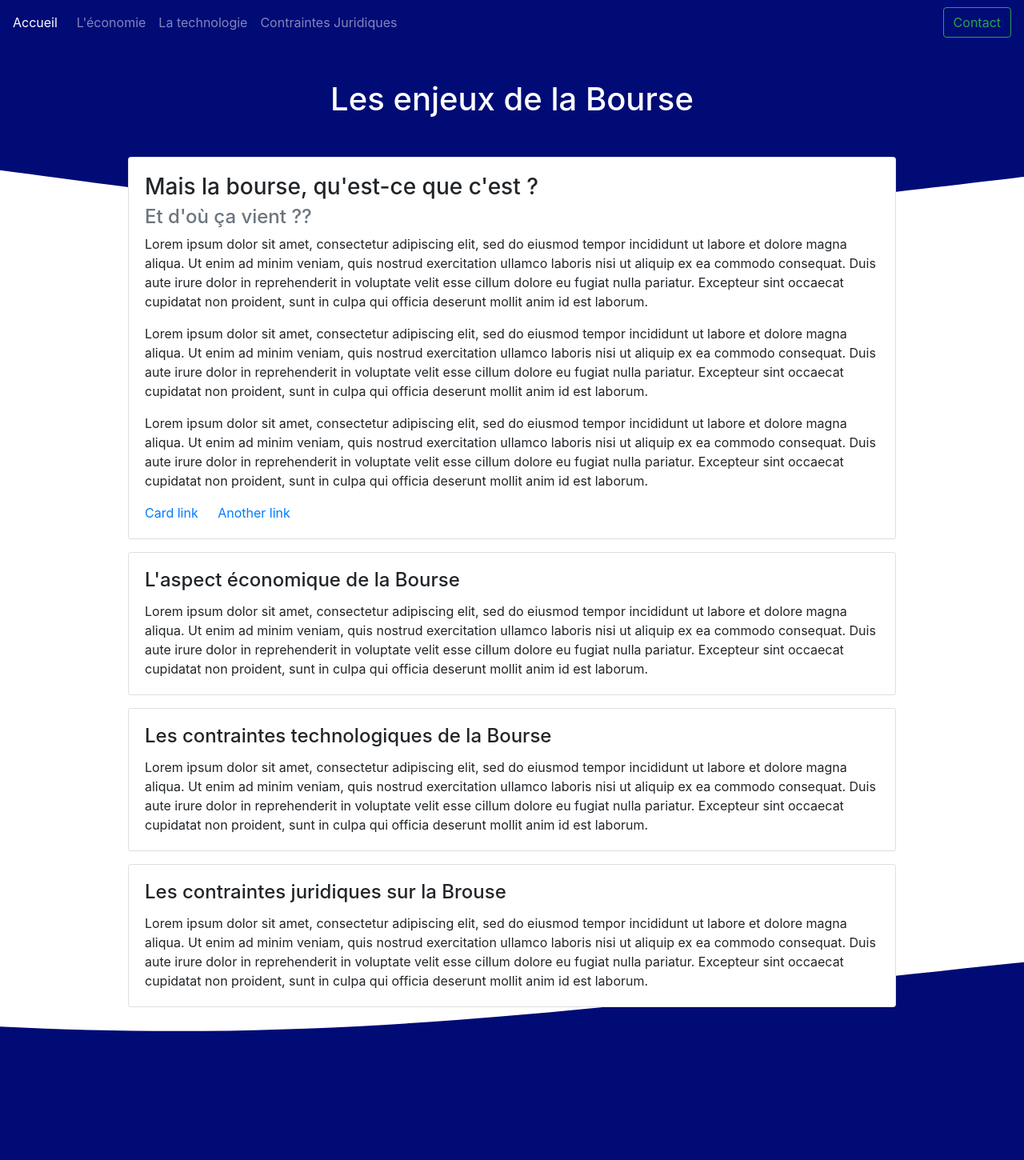
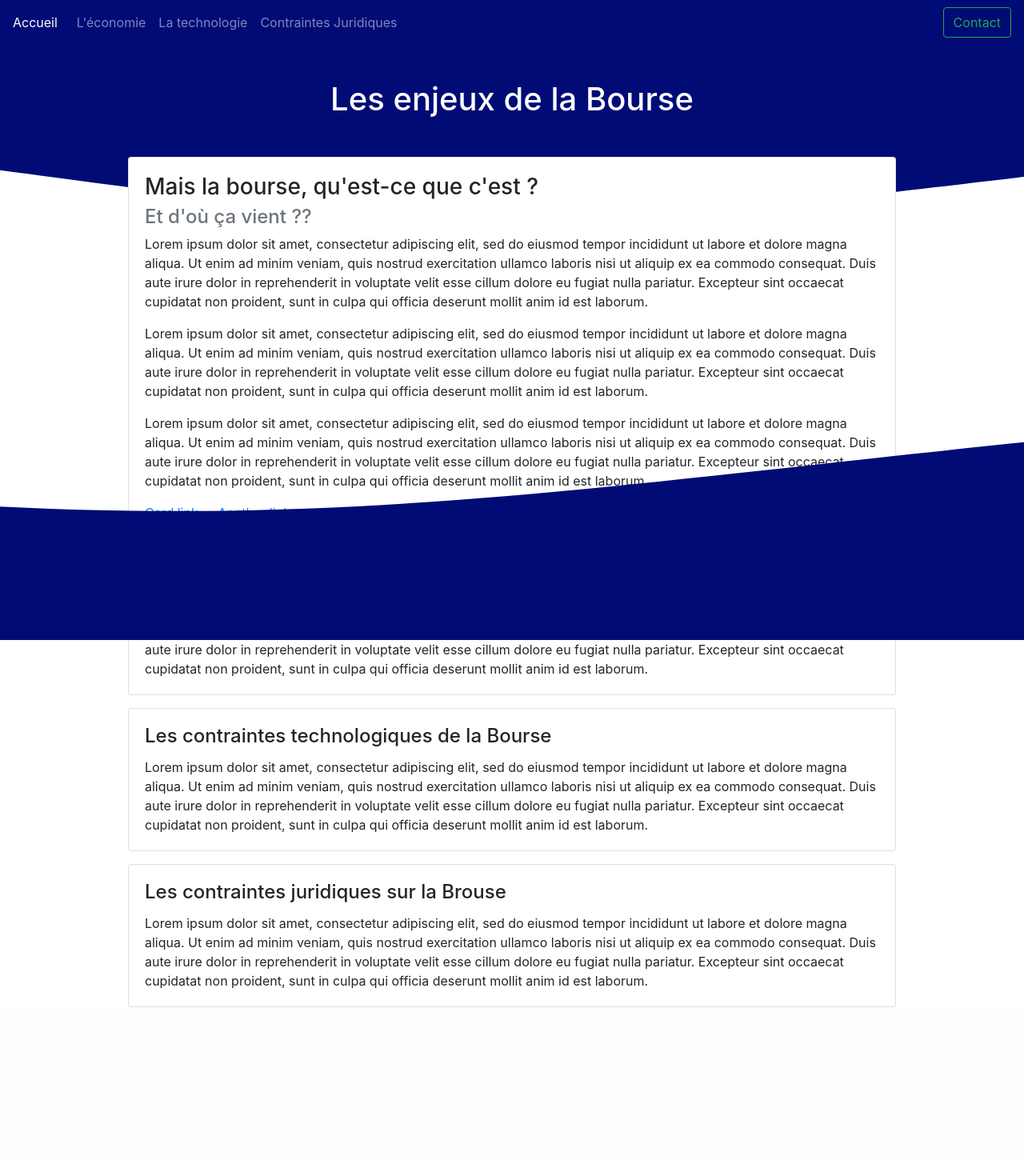
Before and after one commit to Projet-Tuteure/Projet-Tuteure-S1, a PHP site: page /index.php in a window 1280 px wide. Shown: the whole page at 80% size. After the commit the page ends 1259 px from the top, so only its background shows below. Run offline with PHP 8.4, Linux system fonts and the light colour scheme; some libraries are stand-ins or nearby versions.

Commit message:
ajustement footer

```diff
--- a/footer.php
+++ b/footer.php
@@ -1,5 +1,5 @@
 
-    <div style="height: 250px; overflow: hidden; margin-top: -75px" ><svg viewBox="0 0 500 150" preserveAspectRatio="none" style="height: 100%; width: 100%;"><path d="M0.00,49.98 C177.48,63.64 301.63,33.05 513.26,-0.48 L500.00,150.00 L0.00,150.00 Z" style="stroke: none; fill: #000B76;"></path></svg></div>
+    <div style="height: 250px; overflow: hidden; margin-top: -75px; position :absolute;left:0px;right:0px;bottom: 0px;" ><svg viewBox="0 0 500 150" preserveAspectRatio="none" style="height: 100%; width: 100%;"><path d="M0.00,49.98 C177.48,63.64 301.63,33.05 513.26,-0.48 L500.00,150.00 L0.00,150.00 Z" style="stroke: none; fill: #000B76;"></path></svg></div>
 
     <!-- Scripts -->
     <script src="https://code.jquery.com/jquery-3.3.1.slim.min.js" integrity="sha384-q8i/X+965DzO0rT7abK41JStQIAqVgRVzpbzo5smXKp4YfRvH+8abtTE1Pi6jizo" crossorigin="anonymous"></script>
```
